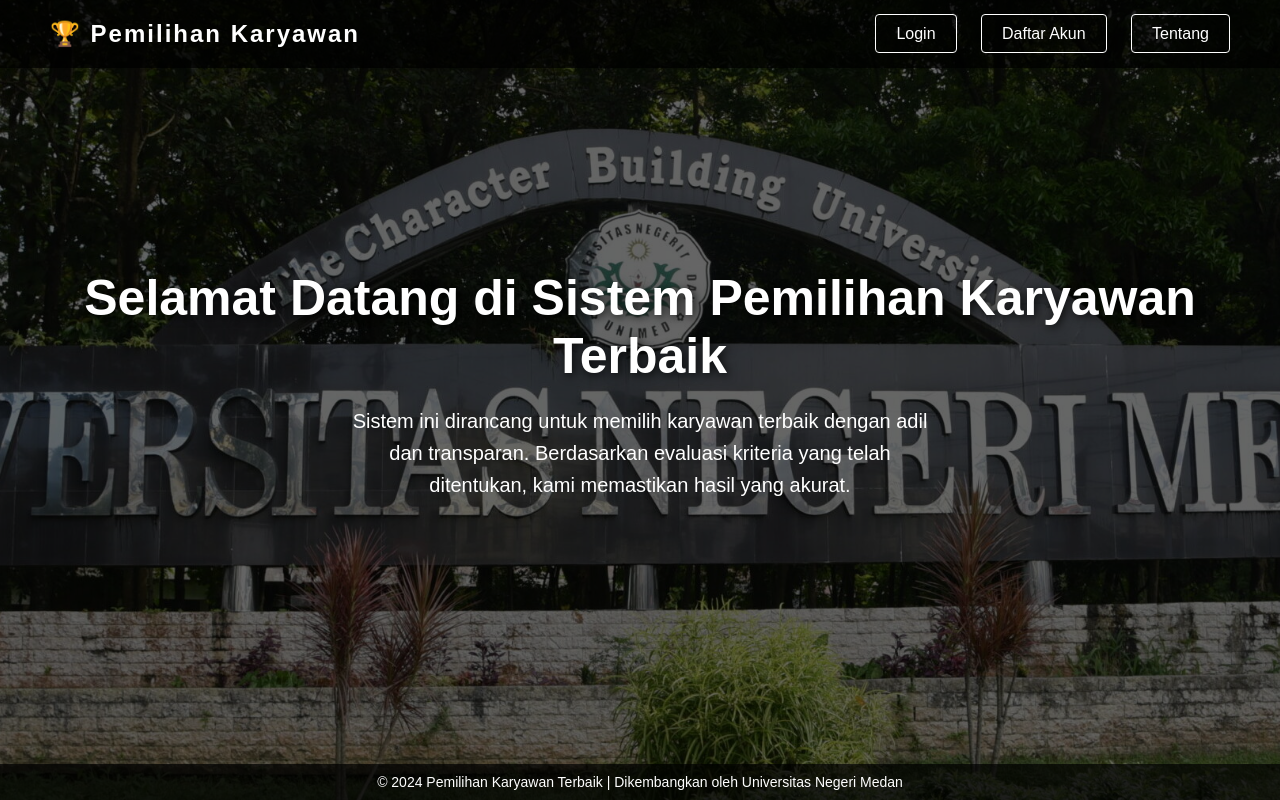
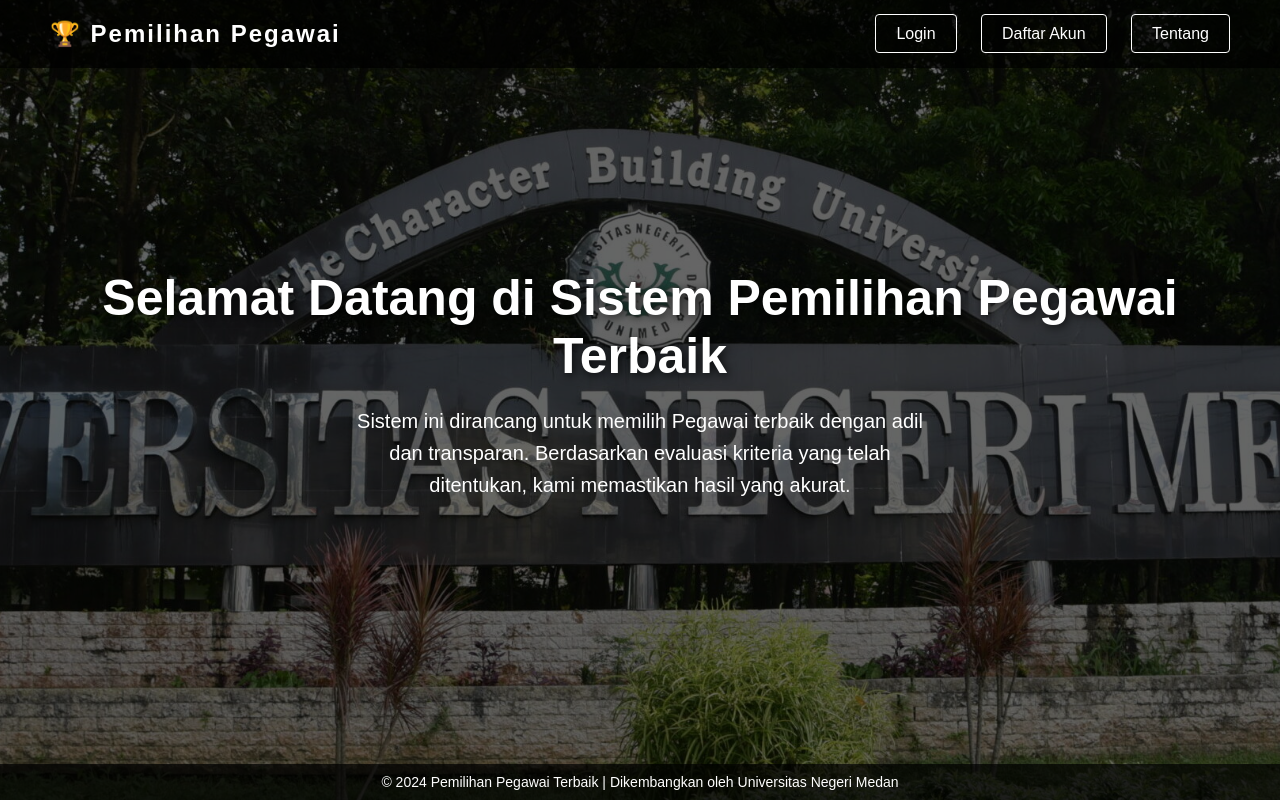
Before and after one commit to kelompok4CE/Pemilihan_Pegawai_Terbaik, a plain HTML site: page index.html in a window 1280 px wide. Drawn offline with Linux system fonts and the light colour scheme.

Commit message:
index.html

```diff
--- a/index.html
+++ b/index.html
@@ -3,7 +3,7 @@
 <head>
     <meta charset="UTF-8">
     <meta name="viewport" content="width=device-width, initial-scale=1.0">
-    <title>Home - Pemilihan Karyawan Terbaik</title>
+    <title>Home - Pemilihan Pegawai Terbaik</title>
     <style>
         /* Global Styles */
         * {
@@ -104,7 +104,7 @@
 <body>
     <!-- Navbar -->
     <div class="navbar">
-        <h1>🏆 Pemilihan Karyawan</h1>
+        <h1>🏆 Pemilihan Pegawai</h1>
         <div>
             <a href="login.html">Login</a>
             <a href="daftar akun.html">Daftar Akun</a>
@@ -114,16 +114,16 @@
 
     <!-- Hero Section -->
     <div class="hero">
-        <h1>Selamat Datang di Sistem Pemilihan Karyawan Terbaik</h1>
+        <h1>Selamat Datang di Sistem Pemilihan Pegawai Terbaik</h1>
         <p>
-            Sistem ini dirancang untuk memilih karyawan terbaik dengan adil dan transparan.
+            Sistem ini dirancang untuk memilih Pegawai terbaik dengan adil dan transparan.
             Berdasarkan evaluasi kriteria yang telah ditentukan, kami memastikan hasil yang akurat.
         </p>
             </div>
 
     <!-- Footer -->
     <footer>
-        &copy; 2024 Pemilihan Karyawan Terbaik | Dikembangkan oleh Universitas Negeri Medan
+        &copy; 2024 Pemilihan Pegawai Terbaik | Dikembangkan oleh Universitas Negeri Medan
     </footer>
 </body>
 </html>
```
